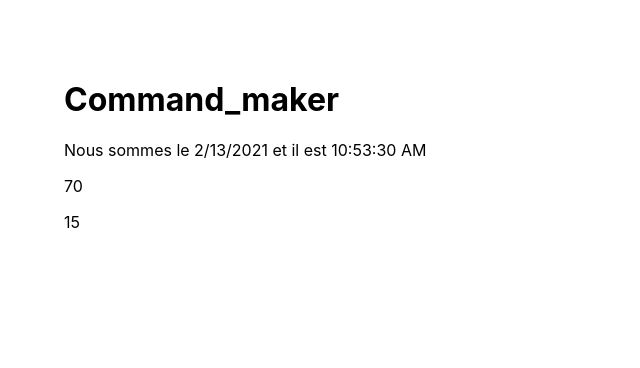
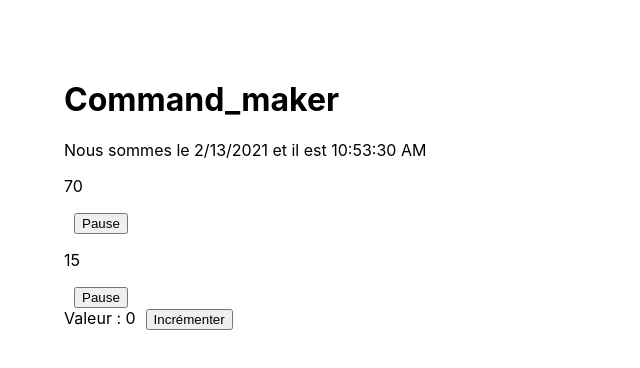
Before and after one commit to CommandMaker/apprentissage-react, a React (Create React App) app: page / in a window 1280 px wide. Shown: the top 368 px of the page, without its empty margins (0-640 px from the left). Built offline with nearby package versions, Linux system fonts and the light colour scheme.

Commit message:
Pause sur Incrementer.js

```diff
--- a/src/App.css
+++ b/src/App.css
@@ -2,3 +2,7 @@
   width: 90%;
   margin: 80px auto;
 }
+
+button {
+  margin-left: 10px;
+}
--- a/src/App.js
+++ b/src/App.js
@@ -4,6 +4,7 @@ import './App.css';
 import Clock from './components/Clock';
 import Incrementer from './components/Incrementer';
 import HomeComponent from './components/HomeComponent';
+import ManualIncrementer from './components/ManualIncrementer';
 
 Incrementer.defaultProps = {
   value: 0,
@@ -17,6 +18,7 @@ export default () => {
         <Clock/>
         <Incrementer start={20} step={10}/>
         <Incrementer start={10}/>
+        <ManualIncrementer/>
       </div>
   )
 }
--- a/src/components/Incrementer.js
+++ b/src/components/Incrementer.js
@@ -27,6 +27,7 @@ export default class Incrementer extends React.Component {
         return (
             <div>
                 <p>{this.state.value}</p>
+                <button>Pause</button>
             </div>
         );
     }
--- a/src/components/ManualIncrementer.js
+++ b/src/components/ManualIncrementer.js
@@ -7,6 +7,12 @@ export default class ManualIncrementer extends React.Component {
         this.state = {
             n: 0
         }
+    }
+
+    increment () {
+        this.setState((state, props) => {
+            return {n: state.n + 1}
+        });
     }
 
     /*
@@ -22,7 +28,8 @@ export default class ManualIncrementer extends React.Component {
     render () {
         return (
             <div>
-
+                Valeur : {this.state.n}
+                <button onClick={this.increment.bind(this)}>Incrémenter</button>
             </div>
         );
     }
```
